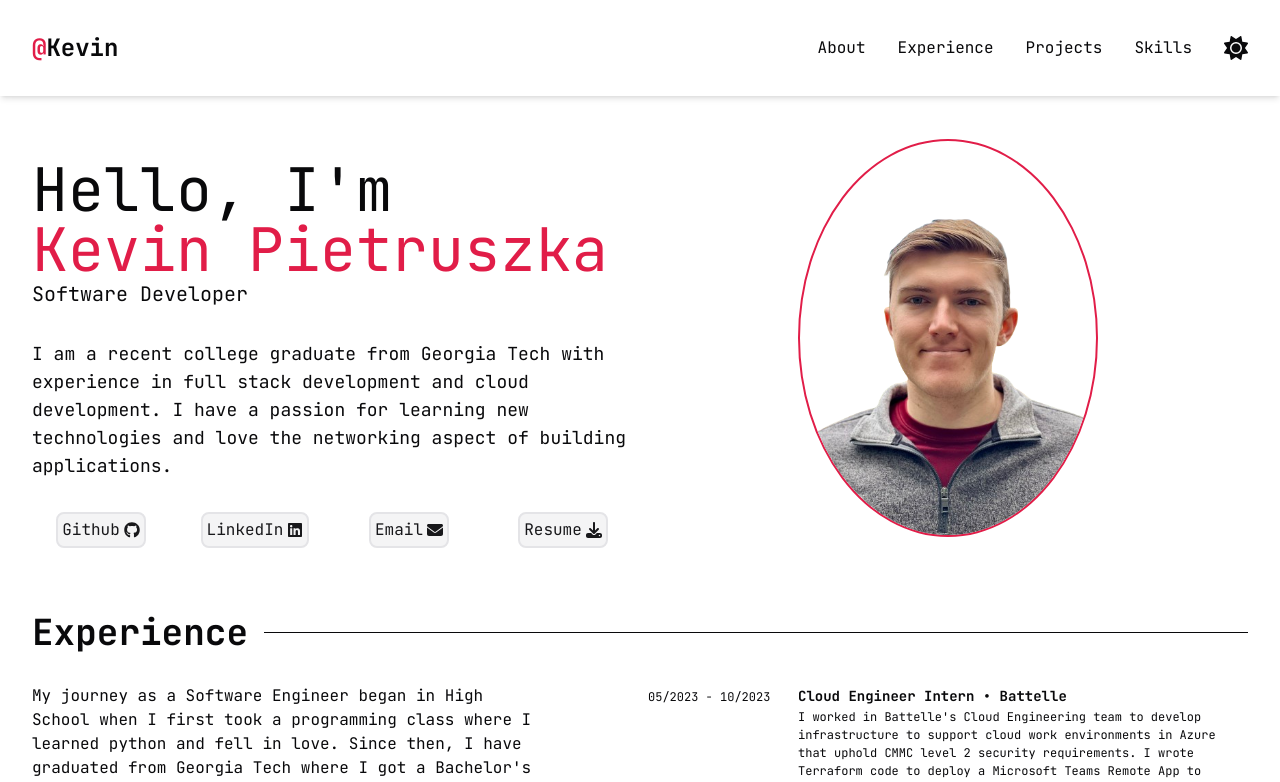
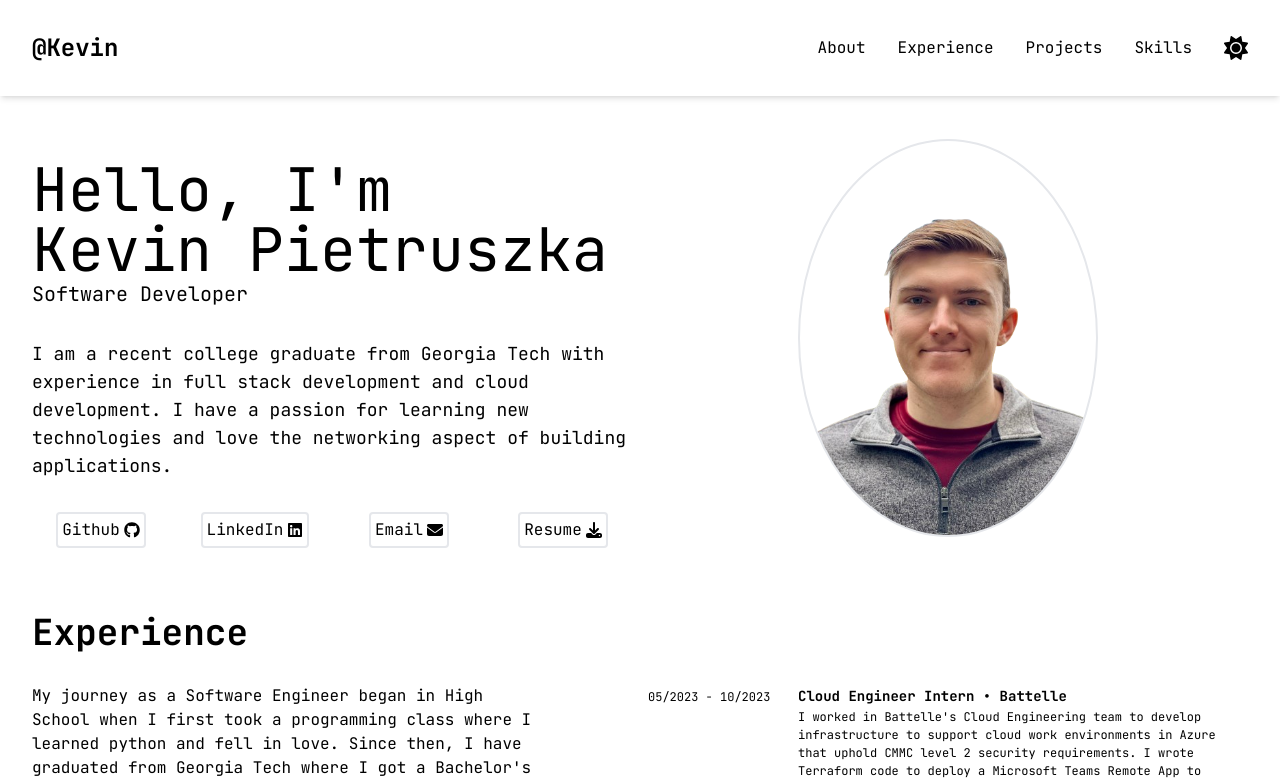
Before and after one commit to kevin-pietruszka/web-portfolio, a Next.js app: page / in a window 1280 px wide. Shown: the top 782 px of the page. Built offline with nearby package versions, Linux system fonts and the light colour scheme.

Commit message:
add catppuccin colors

```diff
--- a/app/globals.css
+++ b/app/globals.css
@@ -4,47 +4,60 @@
 
 @layer base {
   :root {
-    --background: 0 0% 100%;
-    --foreground: 240 10% 3.9%;
-    --card: 0 0% 100%;
-    --card-foreground: 240 10% 3.9%;
-    --popover: 0 0% 100%;
-    --popover-foreground: 240 10% 3.9%;
-    --primary: 346.8 77.2% 49.8%;
-    --primary-foreground: 355.7 100% 97.3%;
-    --secondary: 240 4.8% 95.9%;
-    --secondary-foreground: 240 5.9% 10%;
-    --muted: 240 4.8% 95.9%;
-    --muted-foreground: 240 3.8% 46.1%;
-    --accent: 240deg 4.8% 95.9%;
-    --accent-foreground: 240 5.9% 10%;
-    --destructive: 0 84.2% 60.2%;
-    --destructive-foreground: 0 0% 98%;
-    --border: 240 5.9% 90%;
-    --input: 240 5.9% 90%;
-    --ring: 346.8 77.2% 49.8%;
-    --radius: 0.5rem;
+    --rosewater: 11 59% 67%;
+    --flamingo: 0 60% 67%;
+    --pink: 316 73% 69%;
+    --mauve: 266 85% 58%;
+    --red: 347 87% 44%;
+    --maroon: 355 76% 59%;
+    --peach: 22 99% 52%;
+    --yellow: 35 77% 49%;
+    --green: 109 58% 40%;
+    --teal: 183 74% 35%;
+    --sky: 197 97% 46%;
+    --sapphire: 189 70% 42%;
+    --blue: 220 91% 54%;
+    --lavender: 231 97% 72%;
+    --text: 234 16% 35%;
+    --subtext1: 233 13% 41%;
+    --subtext0: 233 10% 47%;
+    --overlay2: 232 10% 53%;
+    --overlay1: 231 10% 59%;
+    --overlay0: 228 11% 65%;
+    --surface2: 227 12% 71%;
+    --surface1: 225 14% 77%;
+    --surface0: 223 16% 83%;
+    --base: 220 23% 95%;
+    --mantle: 220 22% 92%;
+    --crust: 220 21% 89%;
   }
 
   [data-theme='dark'] {
-    --background: 20 14.3% 4.1%;
-    --foreground: 0 0% 95%;
-    --card: 24 9.8% 10%;
-    --card-foreground: 0 0% 95%;
-    --popover: 0 0% 9%;
-    --popover-foreground: 0 0% 95%;
-    --primary: 346.8 77.2% 49.8%;
-    --primary-foreground: 355.7 100% 97.3%;
-    --secondary: 240 3.7% 15.9%;
-    --secondary-foreground: 0 0% 98%;
-    --muted: 0 0% 15%;
-    --muted-foreground: 240 5% 64.9%;
-    --accent: 12 6.5% 15.1%;
-    --accent-foreground: 0 0% 98%;
-    --destructive: 0 62.8% 30.6%;
-    --destructive-foreground: 0 85.7% 97.3%;
-    --border: 240 3.7% 15.9%;
-    --input: 240 3.7% 15.9%;
-    --ring: 346.8 77.2% 49.8%;
+    --rosewater: 10 56% 91%;
+    --flamingo: 0 59% 88%;
+    --pink: 316 72% 86%;
+    --mauve: 267 84% 81%;
+    --red: 343 81% 75%;
+    --maroon: 350 65% 77%;
+    --peach: 23 92% 75%;
+    --yellow: 41 86% 83%;
+    --green: 115 54% 76%;
+    --teal: 170 57% 73%;
+    --sky: 189 71% 73%;
+    --sapphire: 199 76% 69%;
+    --blue: 217 92% 76%;
+    --lavender: 232 97% 85%;
+    --text: 226 64% 88%;
+    --subtext1: 227 35% 80%;
+    --subtext0: 228 24% 72%;
+    --overlay2: 228 17% 64%;
+    --overlay1: 230 13% 55%;
+    --overlay0: 231 11% 47%;
+    --surface2: 233 12% 39%;
+    --surface1: 234 13% 31%;
+    --surface0: 237 16% 23%;
+    --base: 240 21% 15%;
+    --mantle: 240 21% 12%;
+    --crust: 240 23% 9%;
   }
 }
--- a/tailwind.config.ts
+++ b/tailwind.config.ts
@@ -10,31 +10,33 @@ const config: Config = {
   theme: {
     extend: {
       colors: {
-        background: "hsl(var(--background) / <alpha-value>)",
-        foreground: "hsl(var(--foreground) / <alpha-value>)",
-        card: "hsl(var(--card) / <alpha-value>)",
-        "card-foreground": "hsl(var(--card-foreground) / <alpha-value>)",
-        popover: "hsl(var(--popover) / <alpha-value>)",
-        "popover-foreground": "hsl(var(--popover-foreground) / <alpha-value>)",
-        primary: "hsl(var(--primary) / <alpha-value>)",
-        "primary-foreground": "hsl(var(--primary-foreground) / <alpha-value>)",
-        secondary: "hsl(var(--secondary) / <alpha-value>)",
-        "secondary-foreground":
-          "hsl(var(--secondary-foreground) / <alpha-value>)",
-        muted: "hsl(var(--muted) / <alpha-value>)",
-        "muted-foreground": "hsl(var(--muted-foreground) / <alpha-value>)",
-        accent: "hsl(var(--accent) / <alpha-value>)",
-        "accent-foreground": "hsl(var(--accent-foreground) / <alpha-value>)",
-        destructive: "hsl(var(--destructive) / <alpha-value>)",
-        "destructive-foreground":
-          "hsl(var(--destructive-foreground) / <alpha-value>)",
-        border: "hsl(var(--border) / <alpha-value>)",
-        input: "hsl(var(--input) / <alpha-value>)",
-        ring: "hsl(var(--ring) / <alpha-value>)",
+        rosewater: "hsl(var(--rosewater) / <alpha-value>)",
+        flamingo: "hsl(var(--flamingo) / <alpha-value>)",
+        pink: "hsl(var(--pink) / <alpha-value>)",
+        mauve: "hsl(var(--mauve) / <alpha-value>)",
+        red: "hsl(var(--red) / <alpha-value>)",
+        maroon: "hsl(var(--maroon) / <alpha-value>)",
+        peach: "hsl(var(--peach) / <alpha-value>)",
+        yellow: "hsl(var(--yellow) / <alpha-value>)",
+        green: "hsl(var(--green) / <alpha-value>)",
+        teal: "hsl(var(--teal) / <alpha-value>)",
+        sky: "hsl(var(--sky) / <alpha-value>)",
+        sapphire: "hsl(var(--sapphire) / <alpha-value>)",
+        blue: "hsl(var(--blue) / <alpha-value>)",
+        lavender: "hsl(var(--lavender) / <alpha-value>)",
+        text: "hsl(var(--text) / <alpha-value>)",
+        subtext1: "hsl(var(--subtext1) / <alpha-value>)",
+        subtext0: "hsl(var(--subtext0) / <alpha-value>)",
+        overlay2: "hsl(var(--overlay2) / <alpha-value>)",
+        overlay1: "hsl(var(--overlay1) / <alpha-value>)",
+        overlay0: "hsl(var(--overlay0) / <alpha-value>)",
+        surface2: "hsl(var(--surface2) / <alpha-value>)",
+        surface1: "hsl(var(--surface1) / <alpha-value>)",
+        surface0: "hsl(var(--surface0) / <alpha-value>)",
+        base: "hsl(var(--base) / <alpha-value>)",
+        mantle: "hsl(var(--mantle) / <alpha-value>)",
+        crust: "hsl(var(--crust) / <alpha-value>)",
       },
-    },
-    borderRadius: {
-      DEFAULT: "var(--radius)",
     },
     fontFamily: {
       primary: "var(--font-jetbrains-mono)",
```
